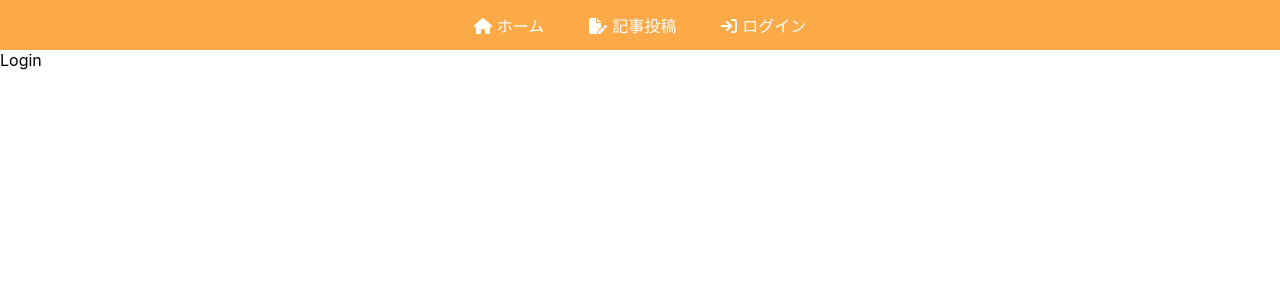
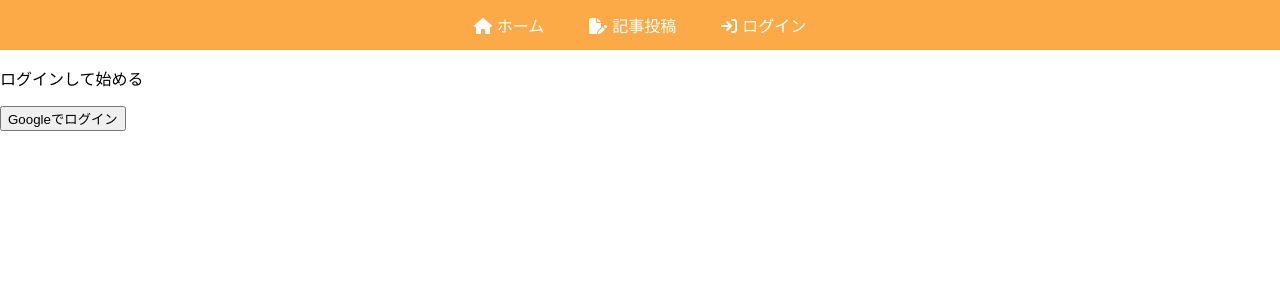
Before and after one commit to naoki-yamanoi/blog-react-firebase, a React (Create React App) app: page /login in a window 1280 px wide. Shown: the top 300 px of the page. Built offline with nearby package versions, Linux system fonts and the light colour scheme; the HTML template or start-up script is replaced by a standard one.

Commit message:
ログイン実装

```diff
--- a/src/App.js
+++ b/src/App.js
@@ -5,15 +5,21 @@
 import Login from "./components/Login";
 import Logout from "./components/Logout";
 import Navbar from "./components/Navbar/Navbar";
+import { useState } from "react";
 
 function App() {
+  const [isAuth, setIsAuth] = useState(false);
+
   return (
     <Router>
       <Navbar></Navbar>
       <Routes>
         <Route path="/" element={<Home></Home>}></Route>
         <Route path="/createpost" element={<CreatePost></CreatePost>}></Route>
-        <Route path="/login" element={<Login></Login>}></Route>
+        <Route
+          path="/login"
+          element={<Login setIsAuth={setIsAuth}></Login>}
+        ></Route>
         <Route path="/logout" element={<Logout></Logout>}></Route>
       </Routes>
     </Router>
--- a/src/components/Login.js
+++ b/src/components/Login.js
@@ -1,7 +1,24 @@
+import { signInWithPopup } from "firebase/auth";
 import React from "react";
+import { auth, provider } from "../firebase";
+import { useNavigate } from "react-router-dom";
 
-const Login = () => {
-  return <div>Login</div>;
+const Login = ({ setIsAuth }) => {
+  const navigate = useNavigate();
+  const loginWithGoogle = () => {
+    signInWithPopup(auth, provider).then((result) => {
+      localStorage.setItem("isAuth", true);
+      setIsAuth(true);
+      navigate("/");
+    });
+  };
+
+  return (
+    <div>
+      <p>ログインして始める</p>
+      <button onClick={loginWithGoogle}>Googleでログイン</button>
+    </div>
+  );
 };
 
 export default Login;
```
